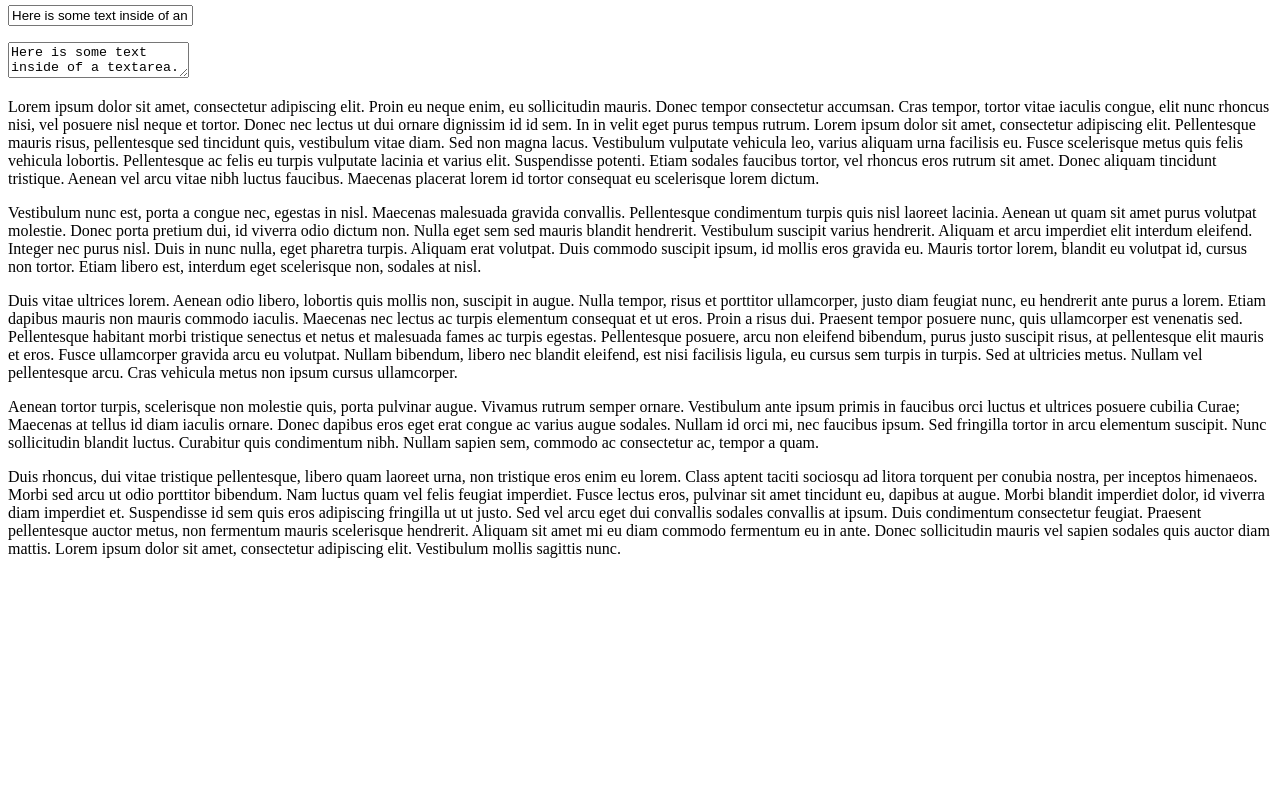
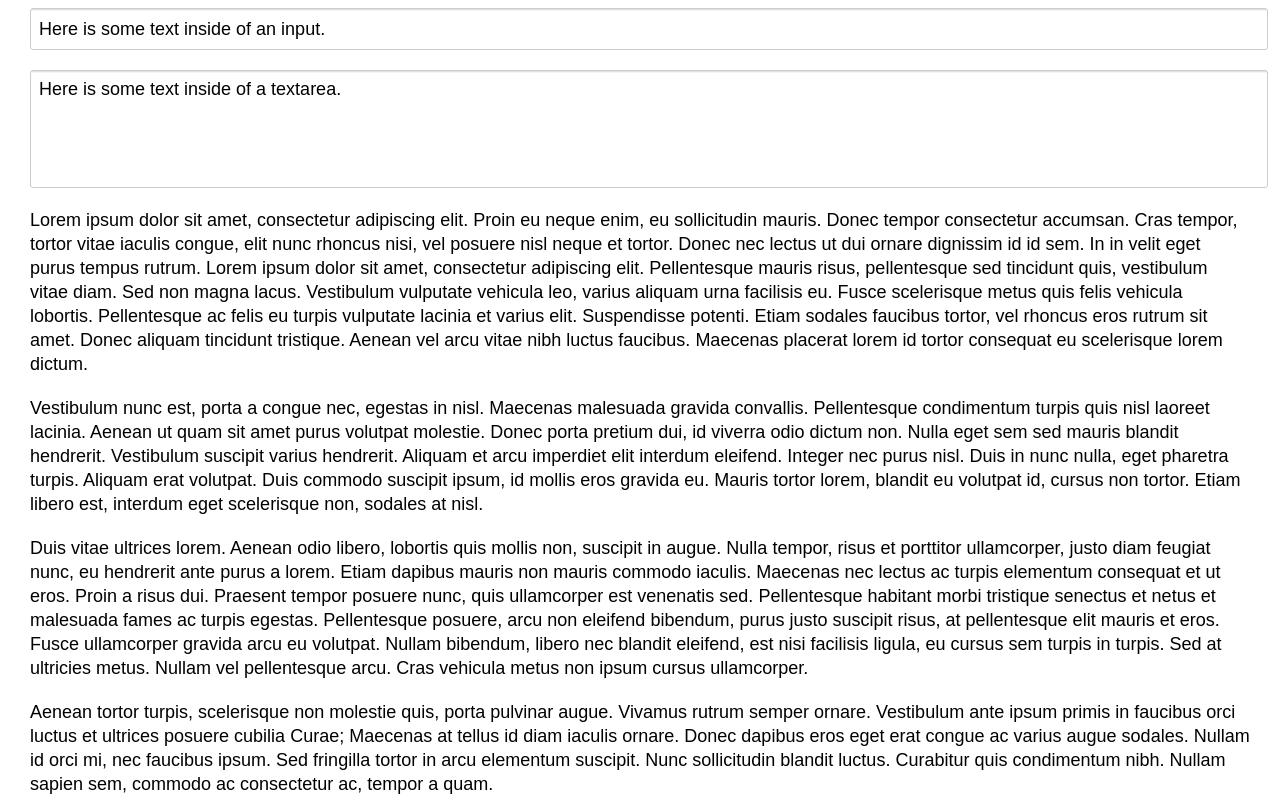
Before and after one commit to KevinGrandon/Firefox-OS-Clipboard, a plain HTML site: page index.html in a window 1280 px wide. Shown: the part 62-862 px from the top of the page. Before the commit the page ends 800 px from the top, so only its background shows below. Drawn offline with Linux system fonts and the light colour scheme; the site is published under a folder, as on GitHub Pages, so addresses that start at the root find nothing.

Commit message:
Fix paths

```diff
--- a/index.html
+++ b/index.html
@@ -6,14 +6,14 @@
     <meta http-equiv="pragma" content="no-cache">
     <title>Copypasta</title>
 
-    <link rel="stylesheet" href="/style/bb/input_areas.css">
-    <link rel="stylesheet" href="/style/bb/headers.css">
-    <link rel="stylesheet" href="/style/support.css">
-    <script type="text/javascript" src="/js/support.js"></script>
+    <link rel="stylesheet" href="style/bb/input_areas.css">
+    <link rel="stylesheet" href="style/bb/headers.css">
+    <link rel="stylesheet" href="style/support.css">
+    <script type="text/javascript" src="js/support.js"></script>
 
     <!-- Here are the main resources for copy/paste. 1 CSS file, and 1 JS file -->
-    <script type="text/javascript" src="/js/copypasta.js"></script>
-    <link rel="stylesheet" href="/style/copypasta.css">
+    <script type="text/javascript" src="js/copypasta.js"></script>
+    <link rel="stylesheet" href="style/copypasta.css">
   </head>
   <body>
   <section role="region">
```
